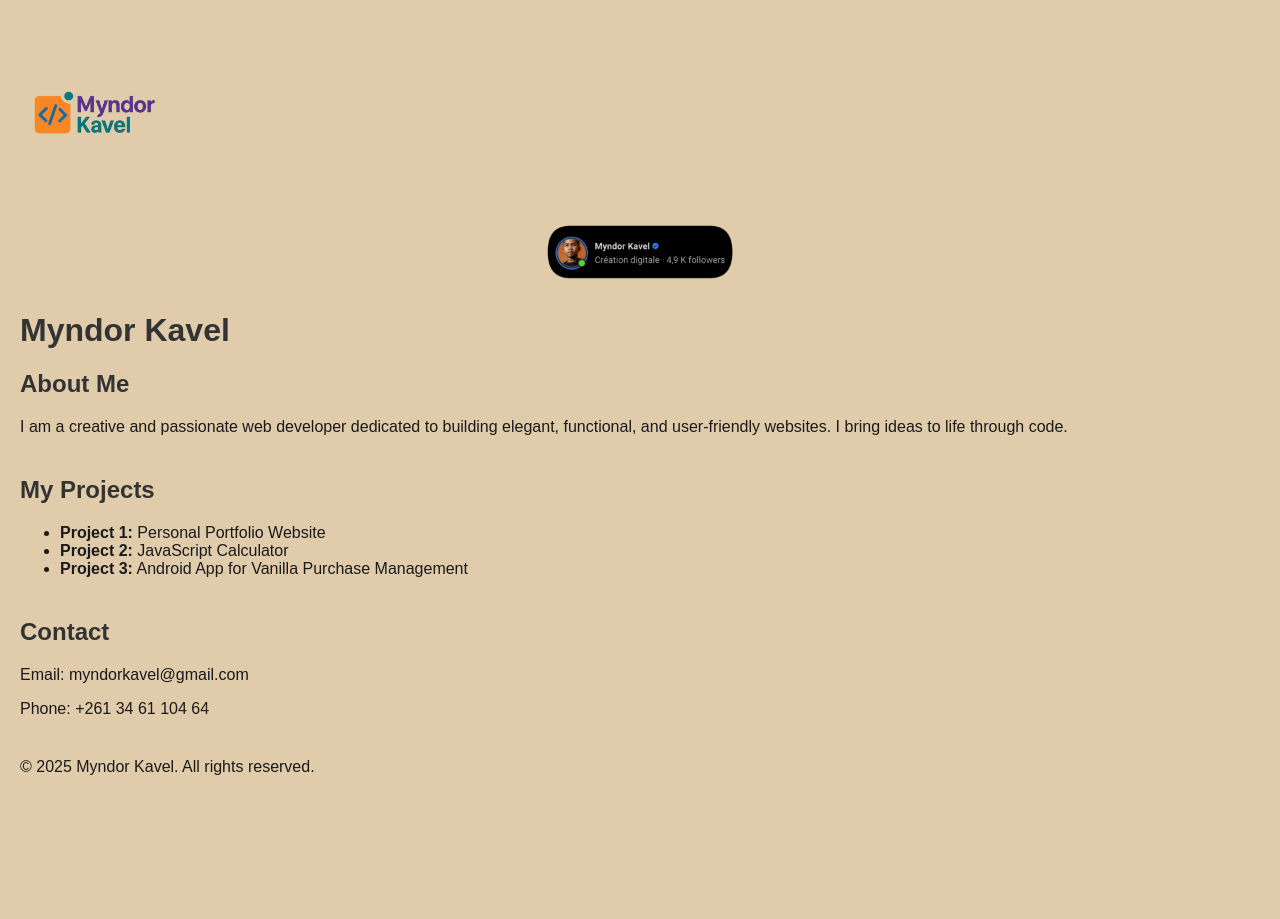
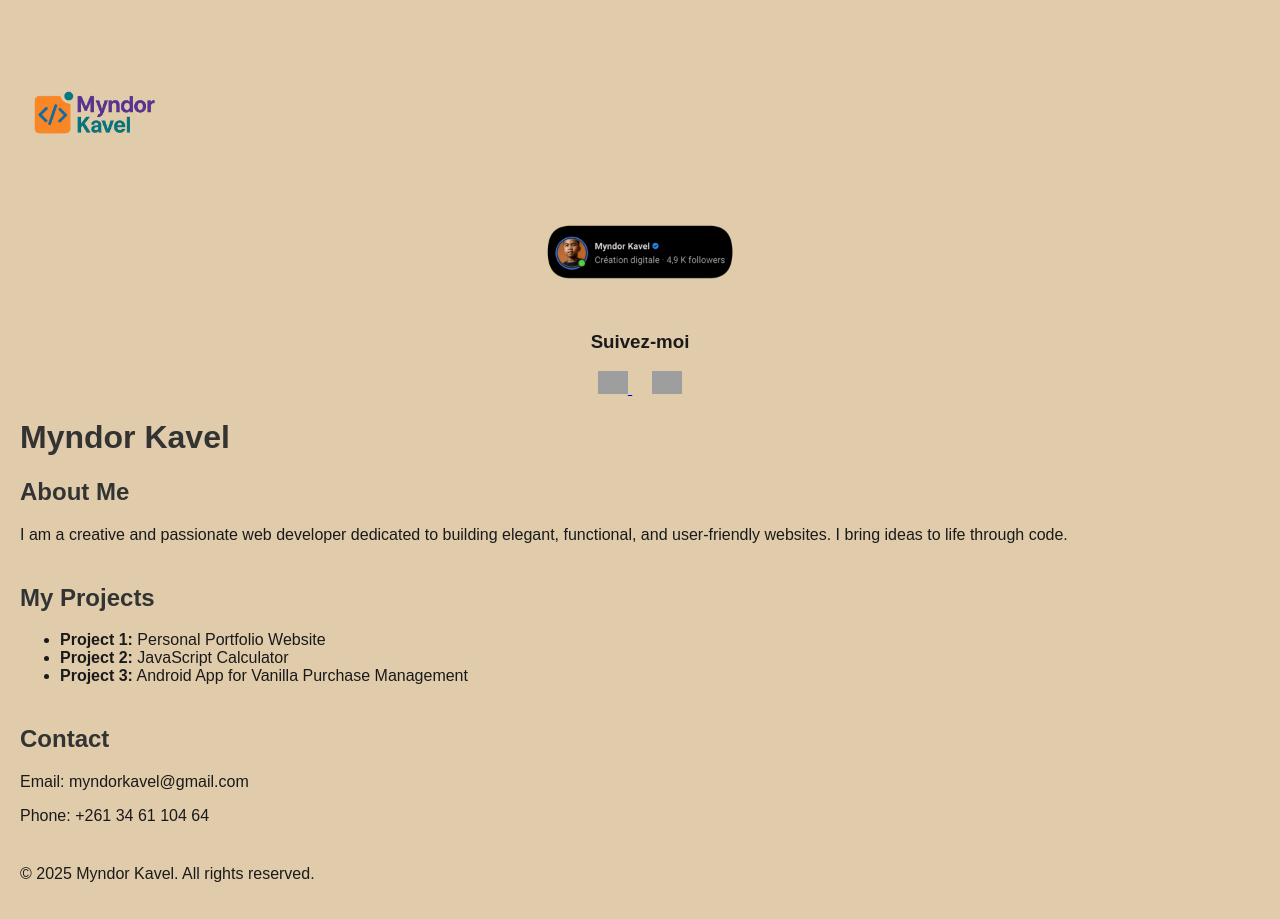
Before and after one commit to MyndorDev/portfolio-myndor, a plain HTML site: page index.html in a window 1280 px wide. Before the commit the page ends 812 px from the top, so only its background shows below. Drawn offline with Linux system fonts and the light colour scheme; grey boxes are pictures that could not be loaded.

Commit message:
Update index.html

```diff
--- a/index.html
+++ b/index.html
@@ -38,6 +38,15 @@
   <div style="text-align: center; margin-top: 20px;">
   <img src="images/profil.jpg" alt="Sary Profil" style="width: 200px; border-radius: 10px;">
   </div>
+  <div style="text-align: center; margin-top: 40px;">
+  <h3>Suivez-moi</h3>
+  <a href="https://www.facebook.com/ludogozag.eden" target="_blank" style="margin: 10px;">
+    <img src="https://cdn-icons-png.flaticon.com/48/733/733547.png" alt="Facebook" width="30">
+  </a>
+  <a href="https://wa.me/6283872272840" target="_blank" style="margin: 10px;">
+    <img src="https://cdn-icons-png.flaticon.com/48/733/733585.png" alt="WhatsApp" width="30">
+  </a>
+  </div>
   <h1>Myndor Kavel</h1>
 
   <div class="section">
```
